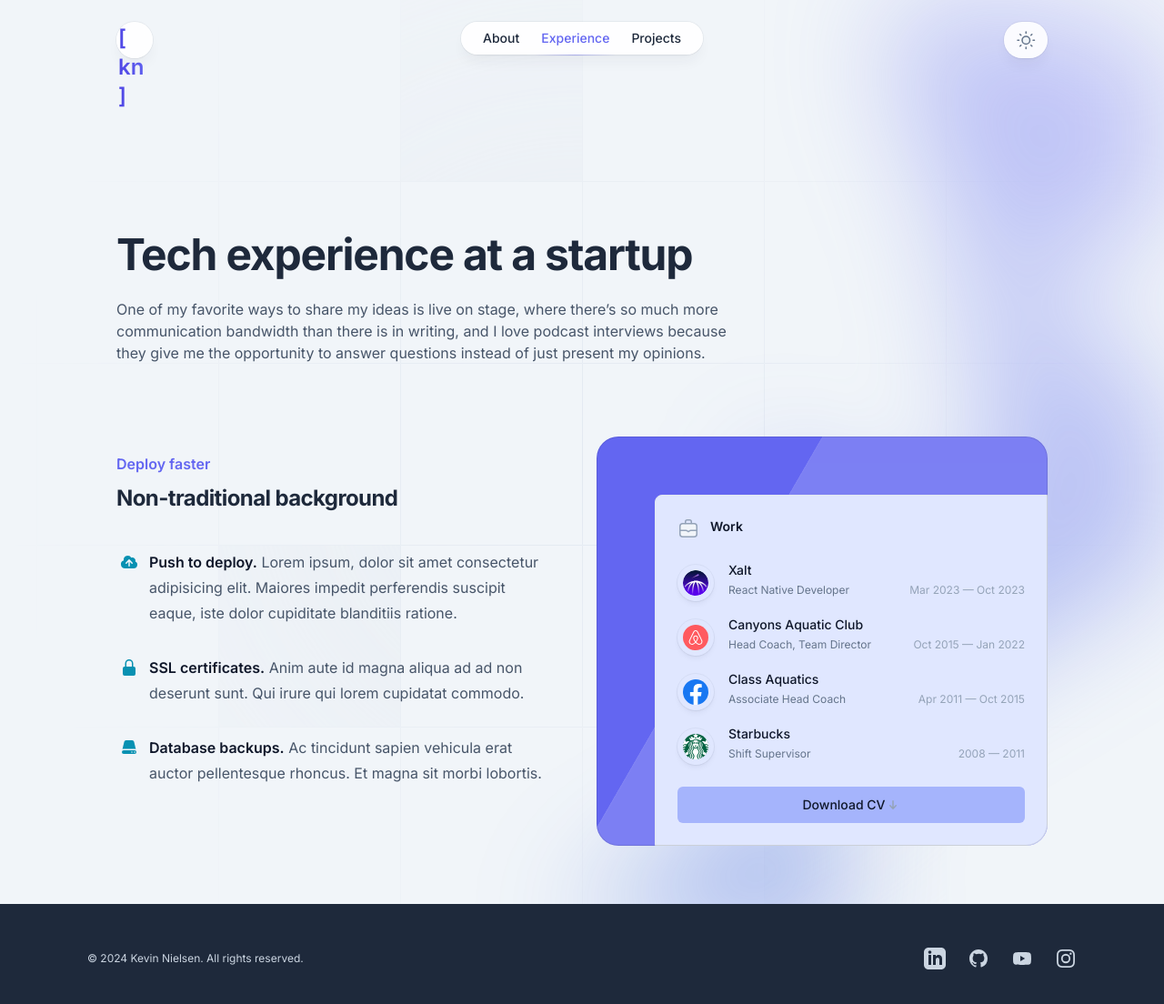
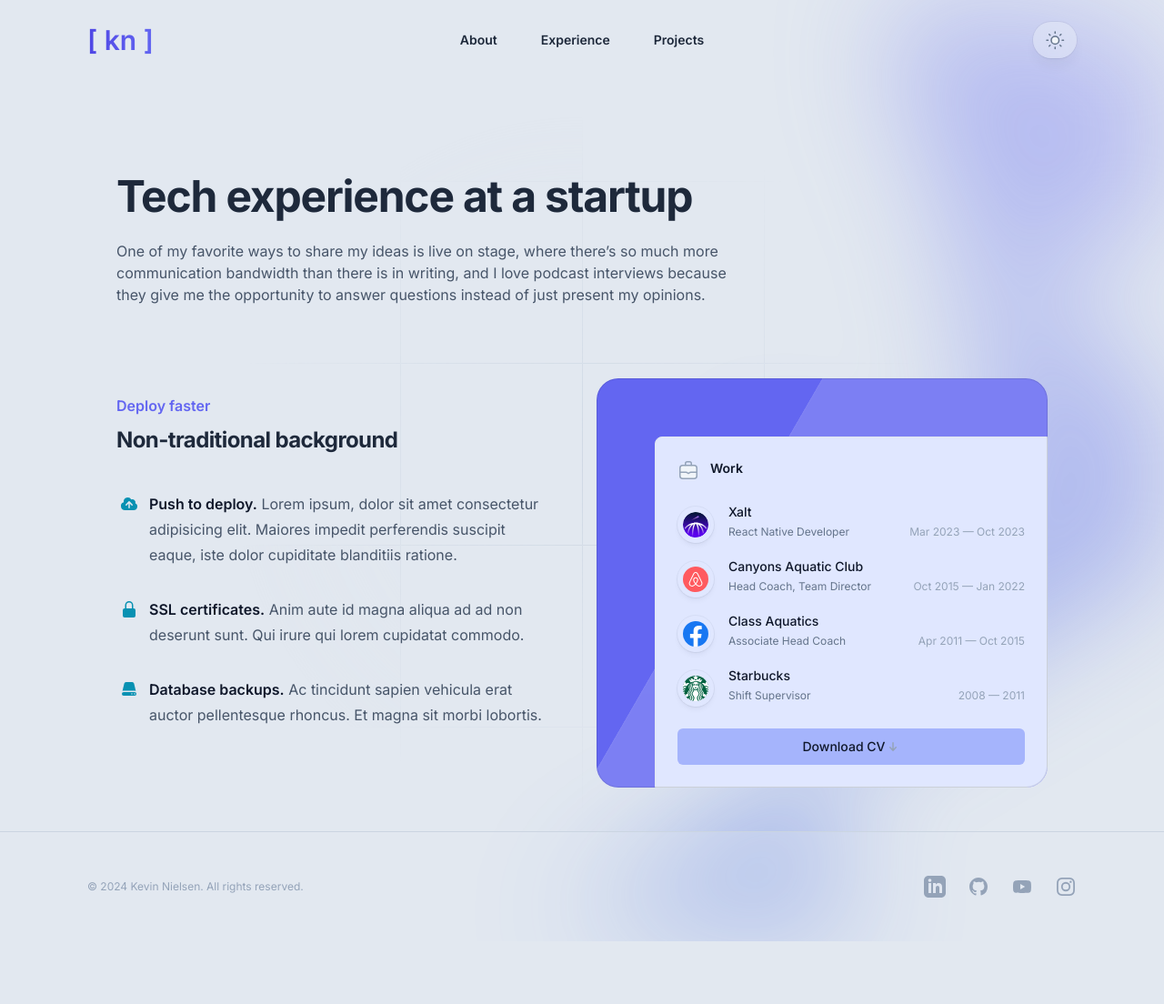
Before and after one commit to knielsen24/portfolio-v2, a Next.js app: page /experience in a window 1280 px wide. Shown: the top 1104 px of the page at 91% size. After the commit the page ends 1035 px from the top, so only its background shows below. Built offline with nearby package versions, Linux system fonts and the light colour scheme; a web font is replaced by a local one.

Commit message:
mobile format is not working

```diff
--- a/app/about/page.tsx
+++ b/app/about/page.tsx
@@ -8,7 +8,7 @@ const stats = [
   { label: "Golf Handicap", value: "9.0" },
 ];
 
-export default function Page() {
+export default function About() {
   return (
     <SimpleLayout
       title="Professional coach to coder "
--- a/app/experience/page.tsx
+++ b/app/experience/page.tsx
@@ -28,7 +28,7 @@ const features = [
   },
 ];
 
-export default function Page() {
+export default function Experience() {
   return (
     <SimpleLayout
       title="Tech experience at a startup"
--- a/app/layout.tsx
+++ b/app/layout.tsx
@@ -25,7 +25,7 @@ export default function RootLayout({
   return (
     <html lang="en" className="h-full antialiased">
       <body
-        className={`${inter.className} flex h-full bg-slate-100 antialiased dark:bg-slate-800`}
+        className={`${inter.className} flex h-full bg-slate-200 antialiased dark:bg-slate-700`}
       >
         <Providers>
           <div className="flex w-full">
--- a/app/page.tsx
+++ b/app/page.tsx
@@ -3,7 +3,7 @@ import Image, { type ImageProps } from "next/image";
 import { Container } from "@/components/Container";
 import ideImage from "@/images/photos/asset-ide3.jpg";
 import logosImage from "@/images/photos/tech-logos2.jpg";
-import headShot from "@/images/avatar.jpg"
+import headShot from "@/images/avatar.jpg";
 
 function Collage() {
   return (
@@ -53,9 +53,9 @@ const heroText: heroText = {
     "I'm a web and mobile app developer with start up experience that is passionate about finding solutions while making them look pretty.",
 };
 
-export default function Page() {
+export default function Home() {
   return (
-    <Container className="mb-24">
+    <Container className="mt:32 mb:32 sm:mb-48 sm:mt-48">
       <div className="mx-auto max-w-2xl gap-x-14 lg:mx-0 lg:flex lg:max-w-none lg:items-center">
         <div className="relative w-full max-w-xl sm:pl-4 lg:shrink-0 xl:max-w-2xl ">
           <h1 className="mb-2 text-3xl font-bold tracking-tight text-slate-800 dark:text-slate-100 sm:text-5xl">
--- a/app/projects/page.tsx
+++ b/app/projects/page.tsx
@@ -24,7 +24,7 @@ const posts = [
   // More posts...
 ];
 
-export default function Page() {
+export default function Projects() {
   return (
     <SimpleLayout
       title="Things I’ve made trying to put my dent in the universe."
--- a/components/Footer.tsx
+++ b/components/Footer.tsx
@@ -51,7 +51,7 @@ const navigation = [
 
 export default function Footer() {
   return (
-    <footer className="mt-20 sm:mt-16 bg-slate-800 dark:bg-slate-900">
+    <footer className="mt-12 bg-slate-200/30 dark:bg-slate-700/20 border-t border-slate-300 dark:border-slate-600/50">
       <div className="mx-auto max-w-6xl px-6 py-12 md:flex md:items-center md:justify-between lg:px-8">
         <div className="flex justify-center space-x-6 md:order-2">
           {navigation.map((item) => (
@@ -59,7 +59,7 @@ export default function Footer() {
               key={item.name}
               href={item.href}
               target="_blank"
-              className="text-slate-300 hover:text-indigo-400 dark:text-slate-400 dark:hover:text-indigo-500"
+              className="text-slate-400 hover:text-indigo-400 dark:text-slate-400 dark:hover:text-indigo-500"
             >
               <span className="sr-only">{item.name}</span>
               <item.icon className="h-6 w-6" aria-hidden="true" />
@@ -67,7 +67,7 @@ export default function Footer() {
           ))}
         </div>
         <div className="mt-8 md:order-1 md:mt-0">
-          <p className="text-center text-xs leading-5 text-slate-300 dark:text-slate-400">
+          <p className="text-center text-xs leading-5 text-slate-400 dark:text-slate-400">
             &copy; {new Date().getFullYear()} Kevin Nielsen. All rights
             reserved.
           </p>
--- a/components/Layout.tsx
+++ b/components/Layout.tsx
@@ -10,7 +10,7 @@ type Props = {
 function SquareBlocks() {
   return (
     <svg
-      className="absolute inset-x-0 top-0 -z-10 h-[64rem] w-full stroke-slate-200 [mask-image:radial-gradient(40rem_40rem_at_center,white,transparent)] dark:stroke-slate-700 dark:[mask-image:radial-gradient(28rem_28rem_at_center,white,transparent)]"
+      className="absolute inset-x-0 top-0 -z-10 h-[64rem] w-full stroke-slate-300/80 [mask-image:radial-gradient(24rem_24rem_at_center,white,transparent)] dark:stroke-slate-600/80 dark:[mask-image:radial-gradient(24rem_24rem_at_center,white,transparent)]"
       aria-hidden="true"
     >
       <defs>
@@ -61,8 +61,8 @@ const Layout: React.FC<Props> = ({ children }) => {
           }}
         />
       </div>
-      <Header />
-      {/* <Navbar /> */}
+      {/* <Header /> */}
+      <Navbar />
       <main className="flex-auto">{children}</main>
       <Footer />
     </div>
--- a/components/Navbar.tsx
+++ b/components/Navbar.tsx
@@ -30,7 +30,7 @@ export default function Navbar() {
             href="/"
             // className="bg-slate-300 rounded-full py-3"
           >
-            <h1 className="inline-block bg-gradient-to-r from-indigo-600 to-indigo-500 bg-clip-text text-xl font-semibold text-transparent dark:from-indigo-500 dark:to-indigo-400 sm:text-2xl">
+            <h1 className="inline-block bg-gradient-to-r from-indigo-600 to-indigo-500 bg-clip-text text-xl font-semibold text-transparent dark:from-indigo-500 dark:to-indigo-400 sm:text-3xl">
               {"[ kn ]"}
             </h1>
             <span className="sr-only">Kevin Nielsen</span>
--- a/components/SimpleLayout.tsx
+++ b/components/SimpleLayout.tsx
@@ -10,7 +10,7 @@ export function SimpleLayout({
   children?: React.ReactNode;
 }) {
   return (
-    <Container className="mt-28 sm:mt-48">
+    <Container className="mt-28 sm:mt-48 mb-15">
       <header className="max-w-2xl">
         <h1 className="text-3xl font-bold tracking-tight text-slate-800 dark:text-slate-100 sm:text-5xl">
           {title}
--- a/components/ThemeToggle.tsx
+++ b/components/ThemeToggle.tsx
@@ -47,11 +47,11 @@ export default function ThemeToggle() {
     <button
       type="button"
       aria-label={mounted ? `Switch to ${otherTheme} theme` : "Toggle theme"}
-      className="group rounded-full bg-white/90 px-3 py-2 shadow-lg shadow-slate-800/5 ring-1 ring-slate-900/5 backdrop-blur transition dark:bg-slate-800/90 dark:ring-white/10 dark:hover:ring-white/20"
+      className="group rounded-full bg-slate-100/40 px-3 py-2 shadow-lg shadow-slate-800/5 ring-1 ring-slate-900/5 backdrop-blur transition dark:bg-slate-700/50 dark:ring-white/10 dark:hover:ring-white/20"
       onClick={() => setTheme(otherTheme)}
     >
       <SunIcon className="h-6 w-6 fill-slate-100 stroke-slate-500 transition group-hover:fill-slate-200 group-hover:stroke-slate-700 dark:hidden [@media(prefers-color-scheme:dark)]:fill-indigo-50 [@media(prefers-color-scheme:dark)]:stroke-indigo-500 [@media(prefers-color-scheme:dark)]:group-hover:fill-indigo-50 [@media(prefers-color-scheme:dark)]:group-hover:stroke-indigo-600" />
-      <MoonIcon className="hidden h-6 w-6 fill-slate-700 stroke-slate-500 transition dark:block [@media(prefers-color-scheme:dark)]:group-hover:stroke-slate-400 [@media_not_(prefers-color-scheme:dark)]:fill-indigo-400/10 [@media_not_(prefers-color-scheme:dark)]:stroke-indigo-500" />
+      <MoonIcon className="hidden h-6 w-6 fill-slate-600/50 stroke-slate-400 transition dark:block [@media(prefers-color-scheme:dark)]:group-hover:stroke-slate-400 [@media_not_(prefers-color-scheme:dark)]:fill-indigo-400/10 [@media_not_(prefers-color-scheme:dark)]:stroke-indigo-500" />
     </button>
   );
 }
```
